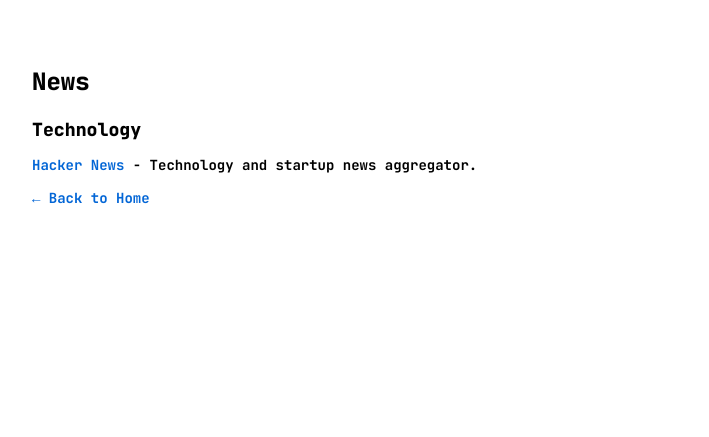
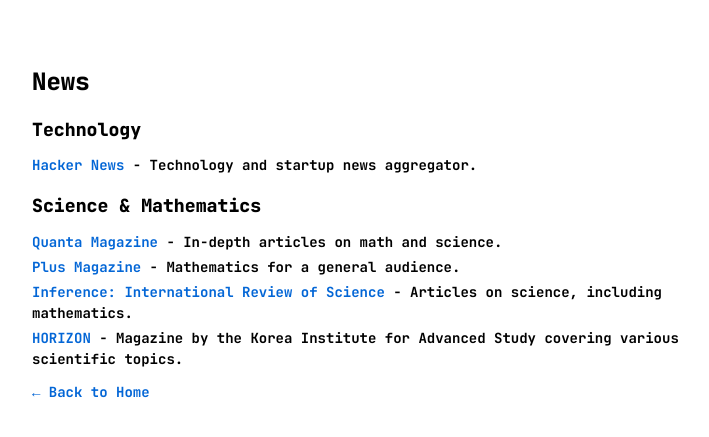
Before and after one commit to 0stellensatz/links, a Jekyll site: the page built from page_news.md, in a window 1280 px wide. Shown: the top 437 px of the page, without its empty margins (240-949 px from the left). Built offline with Jekyll 4.4.1, drawn with Linux system fonts in a browser that asks for light colours.

Commit message:
Add science and mathematics magazines to the News page
Co-Authored-By: Claude Opus 5 (1M context) <noreply@anthropic.com>

```diff
--- a/_data/links_news.yml
+++ b/_data/links_news.yml
@@ -3,3 +3,18 @@
   - title: "Hacker News"
     url: "https://news.ycombinator.com/"
     description: "Technology and startup news aggregator."
+
+- heading: "Science & Mathematics"
+  links:
+  - title: "Quanta Magazine"
+    url: "https://www.quantamagazine.org/mathematics/"
+    description: "In-depth articles on math and science."
+  - title: "Plus Magazine"
+    url: "https://plus.maths.org/content/"
+    description: "Mathematics for a general audience."
+  - title: "Inference: International Review of Science"
+    url: "https://inference-review.com/"
+    description: "Articles on science, including mathematics."
+  - title: "HORIZON"
+    url: "https://horizon.kias.re.kr"
+    description: "Magazine by the Korea Institute for Advanced Study covering various scientific topics."
```
